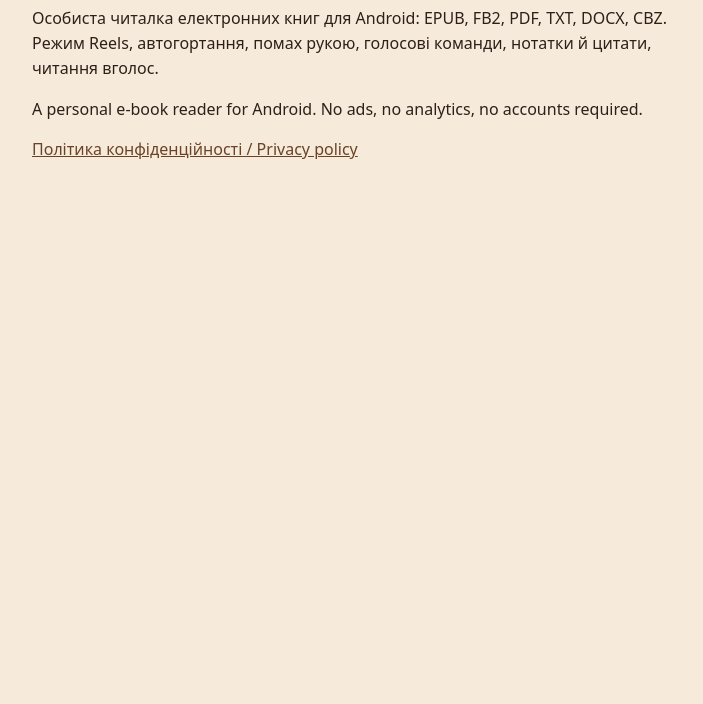
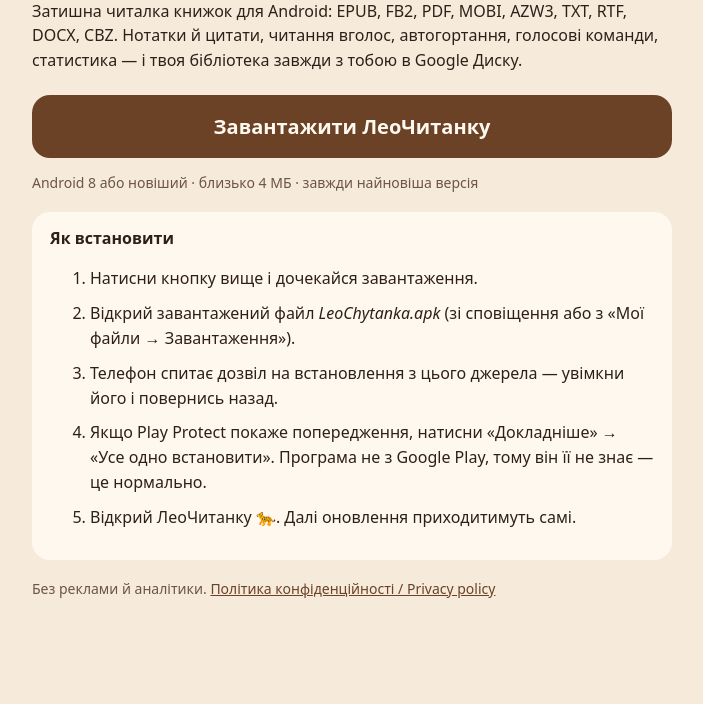
Before and after one commit to EvheniyZl/leopard-bacon, a plain HTML site: page index.html in a window 1280 px wide. Shown: the part 96-800 px from the top of the page, without its empty margins (288-991 px from the left). Drawn offline with Linux system fonts and the light colour scheme.

Commit message:
Download page

```diff
--- a/index.html
+++ b/index.html
@@ -1,7 +1,29 @@
 <!doctype html><html lang="uk"><head><meta charset="utf-8"><meta name="viewport" content="width=device-width,initial-scale=1"><title>ЛеоЧитанка</title>
-<style>body{font-family:system-ui,sans-serif;max-width:640px;margin:40px auto;padding:0 16px;background:#f6eadb;color:#2e2019;line-height:1.55}a{color:#6b4226}h1{font-size:28px}</style></head>
-<body><h1>🐆🥓 ЛеоЧитанка</h1>
-<p>Особиста читалка електронних книг для Android: EPUB, FB2, PDF, TXT, DOCX, CBZ. Режим Reels, автогортання, помах рукою, голосові команди, нотатки й цитати, читання вголос.</p>
-<p>A personal e-book reader for Android. No ads, no analytics, no accounts required.</p>
-<p><a href="privacy.html">Політика конфіденційності / Privacy policy</a></p>
+<style>
+body{font-family:system-ui,sans-serif;max-width:640px;margin:32px auto;padding:0 16px;background:#f6eadb;color:#2e2019;line-height:1.55}
+a{color:#6b4226}h1{font-size:30px;margin-bottom:4px}
+.btn{display:block;text-align:center;background:#6b4226;color:#fff8ef;text-decoration:none;font-size:20px;font-weight:600;padding:16px;border-radius:18px;margin:22px 0 8px}
+.note{font-size:14px;color:#6b5546}
+ol li{margin-bottom:10px}
+.card{background:#fff8ef;border-radius:18px;padding:14px 18px;margin:18px 0}
+</style></head>
+<body>
+<h1>🐆📖 ЛеоЧитанка</h1>
+<p>Затишна читалка книжок для Android: EPUB, FB2, PDF, MOBI, AZW3, TXT, RTF, DOCX, CBZ. Нотатки й цитати, читання вголос, автогортання, голосові команди, статистика — і твоя бібліотека завжди з тобою в Google Диску.</p>
+
+<a class="btn" href="https://github.com/EvheniyZl/leopard-bacon/releases/latest/download/LeoChytanka.apk">Завантажити ЛеоЧитанку</a>
+<p class="note">Android 8 або новіший · близько 4 МБ · завжди найновіша версія</p>
+
+<div class="card">
+<b>Як встановити</b>
+<ol>
+<li>Натисни кнопку вище і дочекайся завантаження.</li>
+<li>Відкрий завантажений файл <i>LeoChytanka.apk</i> (зі сповіщення або з «Мої файли → Завантаження»).</li>
+<li>Телефон спитає дозвіл на встановлення з цього джерела — увімкни його і повернись назад.</li>
+<li>Якщо Play Protect покаже попередження, натисни «Докладніше» → «Усе одно встановити». Програма не з Google Play, тому він її не знає — це нормально.</li>
+<li>Відкрий ЛеоЧитанку 🐆. Далі оновлення приходитимуть самі.</li>
+</ol>
+</div>
+
+<p class="note">Без реклами й аналітики. <a href="privacy.html">Політика конфіденційності / Privacy policy</a></p>
 </body></html>
```
